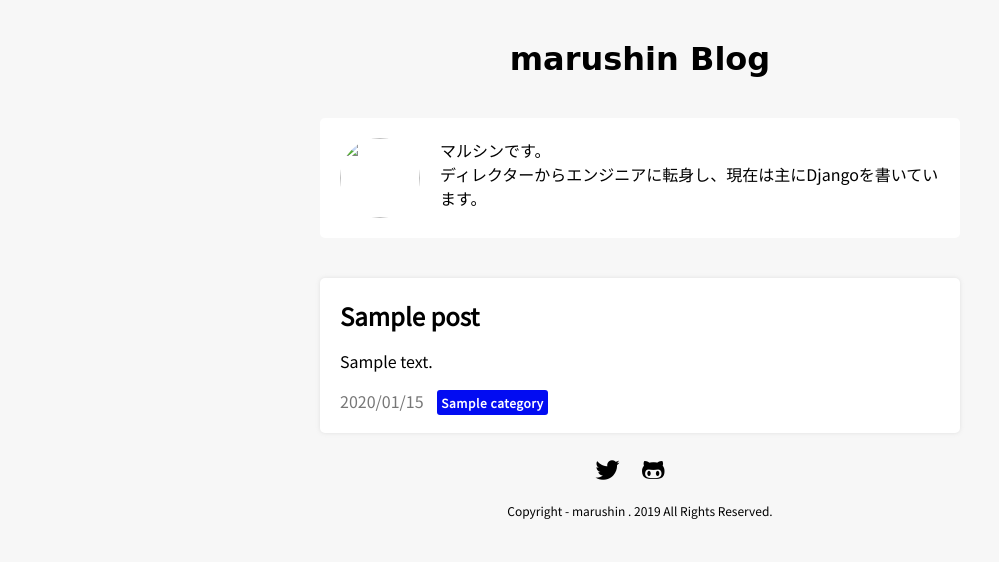
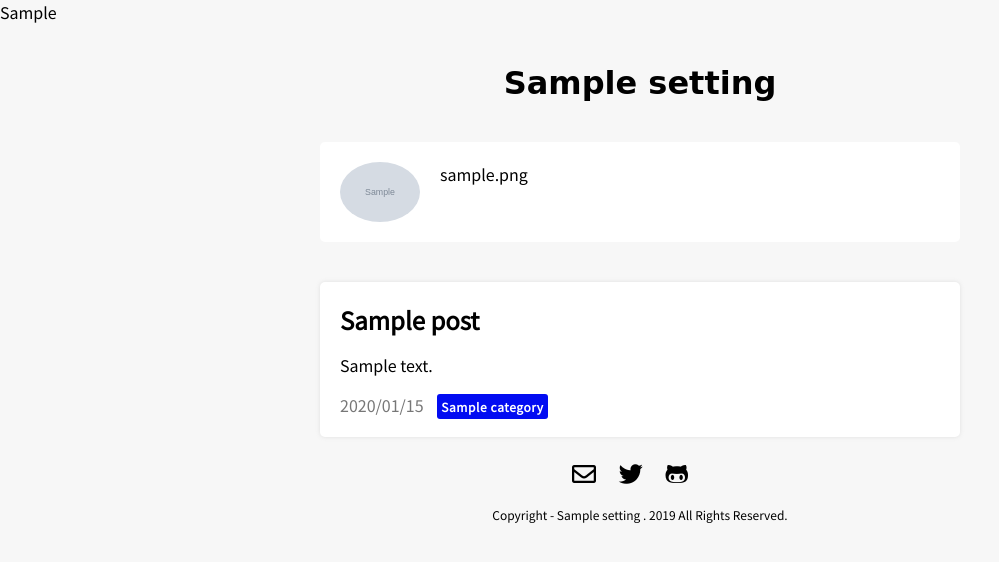
Before and after one commit to marush-in/blog, a Django app: page / in a window 1280 px wide. Shown: the top 562 px of the page, without its empty margins (0-999 px from the left). Run offline with Django 3.2, Linux system fonts and the light colour scheme; tables that the repository leaves empty hold one stand-in row (values such as "Sample post"); grey boxes marked "Sample" are stand-in pictures; some libraries are stand-ins or nearby versions; some web fonts are replaced.

Commit message:
サイト基本設定をフロントに表示

```diff
--- /dev/null
+++ b/app/common/context_processors.py
@@ -0,0 +1,6 @@
+from .models import Setting
+
+
+def get_setting(request):
+    setting = Setting.objects.first()
+    return dict(setting=setting)
--- a/app/common/models.py
+++ b/app/common/models.py
@@ -4,7 +4,7 @@
 class Setting(models.Model):
     site_name = models.CharField(verbose_name='サイト名', max_length=160)
     site_description = models.TextField(verbose_name='サイトの説明', max_length=240)
-    ogp_iamge = models.ImageField(
+    ogp_image = models.ImageField(
         verbose_name='OGP画像', upload_to='uploads/', max_length=320, blank=True
     )
     profile_icon = models.ImageField(
--- a/app/config/settings.py
+++ b/app/config/settings.py
@@ -53,6 +53,7 @@
                 'django.template.context_processors.request',
                 'django.contrib.auth.context_processors.auth',
                 'django.contrib.messages.context_processors.messages',
+                'common.context_processors.get_setting',
             ],
         },
     },
--- a/app/templates/blog/base.html
+++ b/app/templates/blog/base.html
@@ -8,10 +8,10 @@
     <meta property="og:type" content="{% block ogp_type %}{% endblock %}" />
     <meta property="og:url" content="{{ request.build_absolute_uri }}" />
     <meta property="og:image" content="{% block og_image %}{% endblock %}" />
-    <meta property="og:site_name" content="" />
+    <meta property="og:site_name" content="{{ setting.site_name }}" />
     <meta property="og:locale" content="ja_JP" />
     <meta name="twitter:card" content="summary_large_image" />
-    <meta name="twitter:site" content="" />
+    <meta name="twitter:site" content="@{{ setting.twitter }}" />
     <meta name="twitter:description" content="{% block tw_description %}{% endblock %}" />
     <meta name="twitter:image" content="{% block tw_image %}{% endblock %}" />
     <meta name="viewport" content="width=device-width, initial-scale=1">
@@ -20,6 +20,8 @@
     <link rel="stylesheet" href="{% static 'css/styles.css'%}">
     <link rel="stylesheet" href="https://use.fontawesome.com/releases/v5.5.0/css/all.css" integrity="sha384-B4dIYHKNBt8Bc12p+WXckhzcICo0wtJAoU8YZTY5qE0Id1GSseTk6S+L3BlXeVIU" crossorigin="anonymous">
     <link href="https://fonts.googleapis.com/css?family=Noto+Sans+JP|Patua+One" rel="stylesheet">
+    {% if not setting.is_public %}<meta name=”robots” content="noindex,nofollow">{% endif %}
+    {% if setting.ga_tag %}{% autoescape off %}{{ setting.ga_tag }}{% endautoescape %}{% endif %}
   </head>
   <body>
     <header>
@@ -28,14 +30,23 @@
       {% block content %}{% endblock %}
     <footer>
       <div>
-        <a href="https://twitter.com/marush_in" class="sns-icon" target="_blank">
-          <i class="fab fa-twitter fa-2x"></i>
-        </a>
-        <a href="https://github.com/marush-in/" class="sns-icon" target="_blank">
-          <i class="fab fa-github-alt fa-2x"></i>
-        </a>
+        {% if setting.email %}
+          <a href="mailto:{{ setting.email }}?subject=お問い合わせ" class="sns-icon" target="_blank">
+            <i class="far fa-envelope fa-2x"></i>
+          </a>
+        {% endif %}
+        {% if setting.twitter %}
+          <a href="https://twitter.com/{{ setting.twitter }}" class="sns-icon" target="_blank">
+            <i class="fab fa-twitter fa-2x"></i>
+          </a>
+        {% endif %}
+        {% if setting.github %}
+          <a href="https://github.com/{{ setting.github }}" class="sns-icon" target="_blank">
+            <i class="fab fa-github-alt fa-2x"></i>
+          </a>
+        {% endif %}
       </div>
-      Copyright - marushin . 2019 All Rights Reserved.
+      Copyright - {{ setting.site_name }} . 2019 All Rights Reserved.
     </footer>
     {% block script %}{% endblock %}
   </body>
--- a/app/templates/blog/post_category.html
+++ b/app/templates/blog/post_category.html
@@ -5,9 +5,11 @@
 {% block og_title %}{{ category.name }}に関する記事一覧{% endblock %}
 {% block og_description %}{{ category.name }}のカテゴリーページです。{% endblock %}
 {% block ogp_type %}website{% endblock %}
+{% block og_image %}{{ request.get_host }}{{ setting.ogp_image.url }}{% endblock %}
 {% block tw_description %}{{ category.name }}のカテゴリーページです。{% endblock %}
+{% block tw_image %}{{ request.get_host }}{{ setting.ogp_image.url }}{% endblock %}
 
-{% block header_tag %}<a href="/" class="alt_title">marushin Blog</a>{% endblock %}
+{% block header_tag %}<a href="/" class="alt_title">{{ setting.site_name }}</a>{% endblock %}
 
 {% block content %}
   <h1 class="categoy_title">{{ category.name }}に関する記事一覧</h1>
--- a/app/templates/blog/post_detail.html
+++ b/app/templates/blog/post_detail.html
@@ -5,11 +5,11 @@
 {% block og_title %}{{ post.title }}{% endblock %}
 {% block og_description %}{{ post.description }}{% endblock %}
 {% block ogp_type %}article{% endblock %}
-{% block og_image %}{% endblock %}
+{% block og_image %}{{ request.get_host }}{{ post.eyecatch.url }}{% endblock %}
 {% block tw_description %}{{ post.description }}{% endblock %}
-{% block tw_image %}{% endblock %}
+{% block tw_image %}{{ request.get_host }}{{ post.eyecatch.url }}{% endblock %}
 
-{% block header_tag %}<a href="/" class="alt_title">marushin Blog</a>{% endblock %}
+{% block header_tag %}<a href="/" class="alt_title">{{ setting.site_name }}</a>{% endblock %}
 
 {% block content %}
   <article class="article_detail">
--- a/app/templates/blog/post_list.html
+++ b/app/templates/blog/post_list.html
@@ -1,19 +1,21 @@
 {% extends 'blog/base.html' %}
 
-{% block title %}{% endblock %}
-{% block description %}{% endblock %}
-{% block og_title %}{% endblock %}
-{% block og_description %}{% endblock %}
+{% block title %}{{ setting.site_name }}{% endblock %}
+{% block description %}{{ setting.site_description }}{% endblock %}
+{% block og_title %}{{ setting.site_name }}{% endblock %}
+{% block og_description %}{{ setting.site_description }}{% endblock %}
 {% block ogp_type %}website{% endblock %}
-{% block og_image %}{% endblock %}
-{% block tw_description %}{% endblock %}
-{% block tw_image %}{% endblock %}
+{% block og_image %}{{ request.get_host }}{{ setting.ogp_image.url }}{% endblock %}
+{% block tw_description %}{{ setting.site_description }}{% endblock %}
+{% block tw_image %}{{ request.get_host }}{{ setting.ogp_image.url }}{% endblock %}
 
 {% block header_tag %}
-<h1><a href="/">marushin Blog</a></h1>
+<h1><a href="/">{{ setting.site_name }}</a></h1>
 <div class="profile-section">
-  <img src="" class="profile-icon">
-  <p class="profile-intro">マルシンです。<br/>ディレクターからエンジニアに転身し、現在は主にDjangoを書いています。</p>
+  <img src="{{ setting.profile_icon.url }}" class="profile-icon">
+  <p class="profile-intro">
+    {% autoescape off %}{{ setting.profile_info }}{% endautoescape %}
+  </p>
   <div class="clear"></div>
 </div>
 {% endblock %}
```
Also changed, not shown: app/common/migrations/0002_auto_20190831_1138.py (added).
